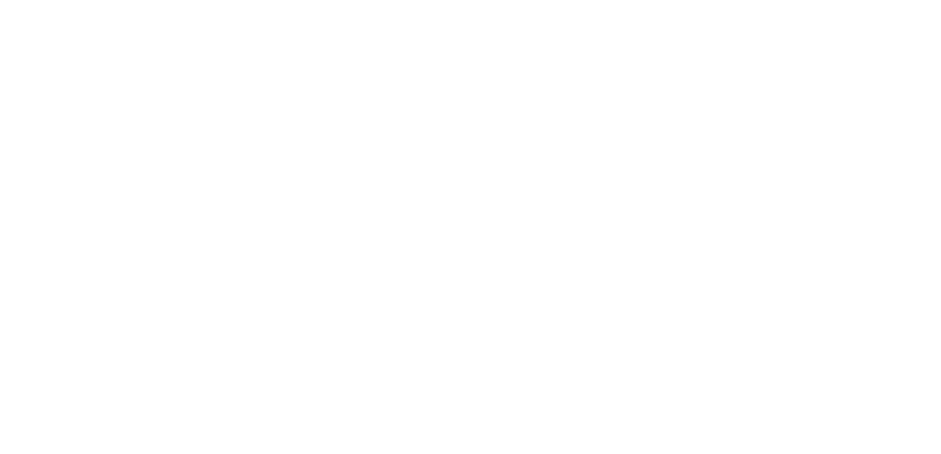
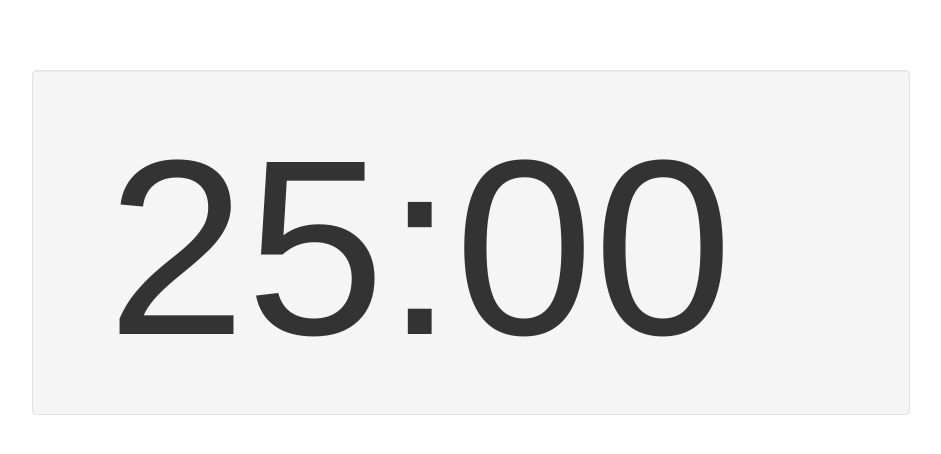
Before and after one commit to tdarwish7/my_timer, a website: page public/html/index.html in a window 1280 px wide. Shown: the whole page, without its empty margins (218-1159 px from the left). Drawn offline with nearby package versions, Linux system fonts and the light colour scheme; files that its build step writes are made by us from their sources; files whose address does not match are found by name.

Commit message:
completed user story #1

```diff
--- a/public/css/main.css
+++ b/public/css/main.css
@@ -0,0 +1,18 @@
+body{
+  padding-top: 70px;
+}
+
+#timer{
+  font-size: 250px;
+  padding-left: 55px;
+}
+
+#start{
+  height: 130px;
+  width: 330px;
+}
+
+#break{
+  width: 250px;
+  height: 70px;
+}
--- a/public/html/index.html
+++ b/public/html/index.html
@@ -8,6 +8,15 @@
   <link rel="stylesheet" href="css/main.css">
 </head>
 <body>
+  <div class="container">
+    <div class="row">
+      <div class='well col-md-8 col-lg-9 col-sm-6 col-xs-6 col-md-offset-2 col-sm-offset-3 col-xs-offset-2'>
+        <h1 id="timer">
+          <span id="minutes">25</span>:<span id="seconds">00</:span>
+        </h1>
+      </div>
+    </div>
+  </div>
 
 
   <!-- Latest compiled and minified JavaScript -->
```
